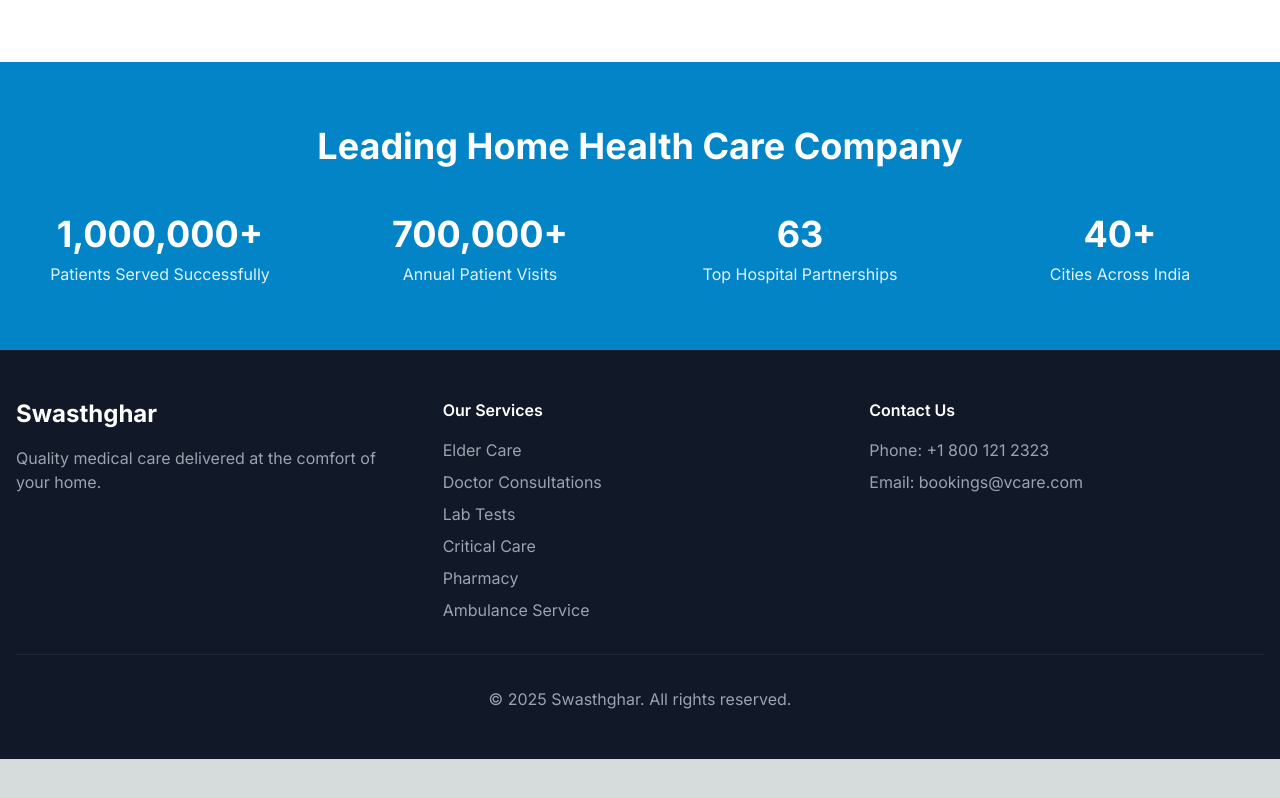
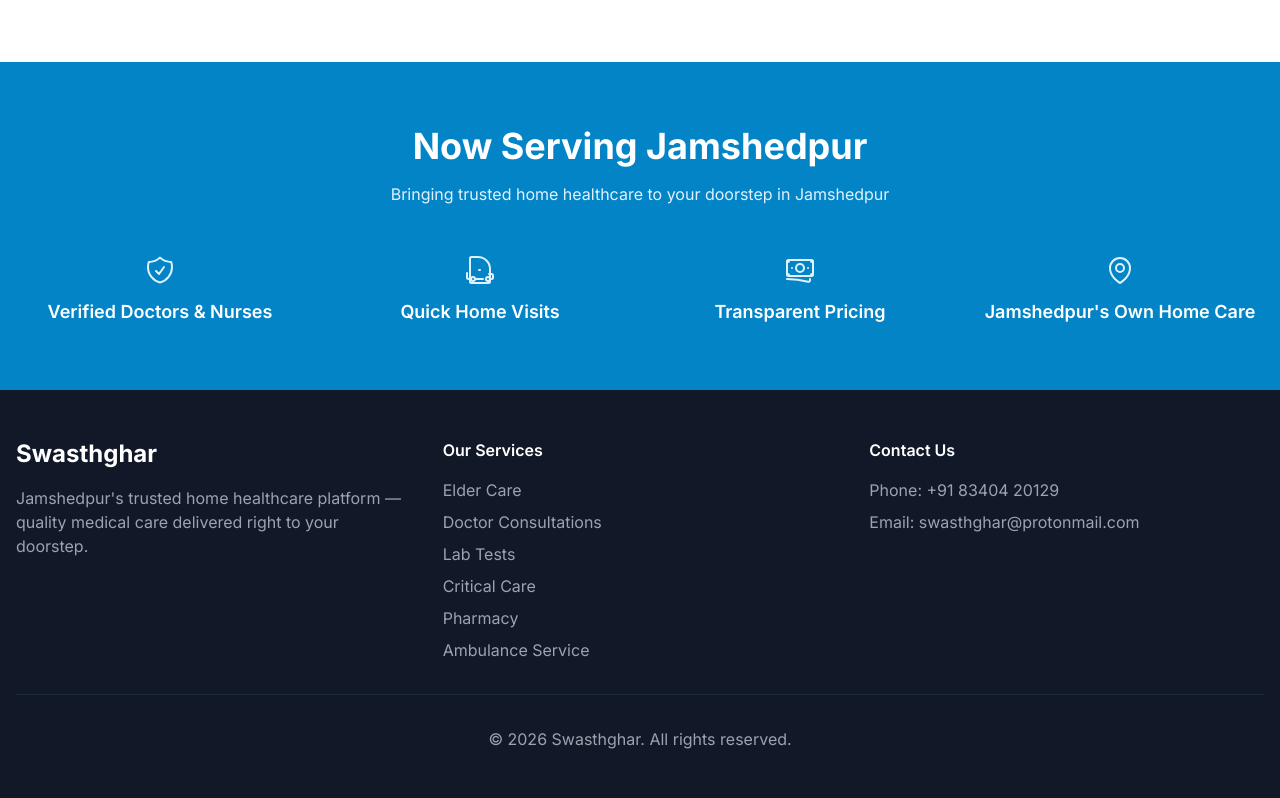
Before and after one commit to mikhilmittal/vcare, a Next.js app: page / in a window 1280 px wide. Shown: the part 1522-2320 px from the top of the page. Before the commit the page ends 2281 px from the top, so only its background shows below. Built offline with nearby package versions, Linux system fonts and the light colour scheme.

Commit message:
Replace fake stats with honest trust badges, update footer contact and tagline

```diff
--- a/components/Footer.tsx
+++ b/components/Footer.tsx
@@ -8,7 +8,7 @@ export default function Footer() {
           <div>
             <h3 className="text-2xl font-bold mb-4">Swasthghar</h3>
             <p className="text-gray-400">
-              Quality medical care delivered at the comfort of your home.
+              Jamshedpur&apos;s trusted home healthcare platform &mdash; quality medical care delivered right to your doorstep.
             </p>
           </div>
 
@@ -26,13 +26,13 @@ export default function Footer() {
 
           <div>
             <h4 className="font-semibold mb-4">Contact Us</h4>
-            <p className="text-gray-400 mb-2">Phone: +1 800 121 2323</p>
-            <p className="text-gray-400 mb-4">Email: bookings@vcare.com</p>
+            <p className="text-gray-400 mb-2">Phone: +91 83404 20129</p>
+            <p className="text-gray-400 mb-4">Email: swasthghar@protonmail.com</p>
           </div>
         </div>
 
         <div className="border-t border-gray-800 pt-8 text-center text-gray-400">
-          <p>&copy; 2025 Swasthghar. All rights reserved.</p>
+          <p>&copy; 2026 Swasthghar. All rights reserved.</p>
         </div>
       </div>
     </footer>
--- a/components/Stats.tsx
+++ b/components/Stats.tsx
@@ -1,22 +1,54 @@
 export default function Stats() {
-  const stats = [
-    { number: "1,000,000+", label: "Patients Served Successfully" },
-    { number: "700,000+", label: "Annual Patient Visits" },
-    { number: "63", label: "Top Hospital Partnerships" },
-    { number: "40+", label: "Cities Across India" },
+  const badges = [
+    {
+      icon: (
+        <svg className="w-8 h-8 mx-auto mb-3 text-primary-100" fill="none" viewBox="0 0 24 24" strokeWidth={1.5} stroke="currentColor">
+          <path strokeLinecap="round" strokeLinejoin="round" d="M9 12.75 11.25 15 15 9.75m-3-7.036A11.959 11.959 0 0 1 3.598 6 11.99 11.99 0 0 0 3 9.749c0 5.592 3.824 10.29 9 11.623 5.176-1.332 9-6.03 9-11.622 0-1.31-.21-2.571-.598-3.751h-.152c-3.196 0-6.1-1.248-8.25-3.285Z" />
+        </svg>
+      ),
+      label: "Verified Doctors & Nurses",
+    },
+    {
+      icon: (
+        <svg className="w-8 h-8 mx-auto mb-3 text-primary-100" fill="none" viewBox="0 0 24 24" strokeWidth={1.5} stroke="currentColor">
+          <path strokeLinecap="round" strokeLinejoin="round" d="M8.25 18.75a1.5 1.5 0 0 1-3 0m3 0a1.5 1.5 0 0 0-3 0m3 0h6m-9 0H3.375a1.125 1.125 0 0 1-1.125-1.125V14.25m17.25 4.5a1.5 1.5 0 0 1-3 0m3 0a1.5 1.5 0 0 0-3 0m3 0h1.125c.621 0 1.125-.504 1.125-1.125v-1.5c0-.621-.504-1.125-1.125-1.125H18.75m-7.5-3H12M10.5 2.25H5.625c-.621 0-1.125.504-1.125 1.125v17.25c0 .621.504 1.125 1.125 1.125h12.75c.621 0 1.125-.504 1.125-1.125V11.25a9 9 0 0 0-9-9Z" />
+        </svg>
+      ),
+      label: "Quick Home Visits",
+    },
+    {
+      icon: (
+        <svg className="w-8 h-8 mx-auto mb-3 text-primary-100" fill="none" viewBox="0 0 24 24" strokeWidth={1.5} stroke="currentColor">
+          <path strokeLinecap="round" strokeLinejoin="round" d="M2.25 18.75a60.07 60.07 0 0 1 15.797 2.101c.727.198 1.453-.342 1.453-1.096V18.75M3.75 4.5v.75A.75.75 0 0 1 3 6h-.75m0 0v-.375c0-.621.504-1.125 1.125-1.125H20.25M2.25 6v9m18-10.5v.75c0 .414.336.75.75.75h.75m-1.5-1.5h.375c.621 0 1.125.504 1.125 1.125v9.75c0 .621-.504 1.125-1.125 1.125h-.375m1.5-1.5H21a.75.75 0 0 0-.75.75v.75m0 0H3.75m0 0h-.375a1.125 1.125 0 0 1-1.125-1.125V15m1.5 1.5v-.75A.75.75 0 0 0 3 15h-.75M15 10.5a3 3 0 1 1-6 0 3 3 0 0 1 6 0Zm3 0h.008v.008H18V10.5Zm-12 0h.008v.008H6V10.5Z" />
+        </svg>
+      ),
+      label: "Transparent Pricing",
+    },
+    {
+      icon: (
+        <svg className="w-8 h-8 mx-auto mb-3 text-primary-100" fill="none" viewBox="0 0 24 24" strokeWidth={1.5} stroke="currentColor">
+          <path strokeLinecap="round" strokeLinejoin="round" d="M15 10.5a3 3 0 1 1-6 0 3 3 0 0 1 6 0Z" />
+          <path strokeLinecap="round" strokeLinejoin="round" d="M19.5 10.5c0 7.142-7.5 11.25-7.5 11.25S4.5 17.642 4.5 10.5a7.5 7.5 0 1 1 15 0Z" />
+        </svg>
+      ),
+      label: "Jamshedpur's Own Home Care",
+    },
   ];
 
   return (
     <section id="about" className="py-16 px-4 bg-primary-600 text-white">
       <div className="max-w-7xl mx-auto">
-        <h2 className="text-3xl md:text-4xl font-bold text-center mb-12">
-          Leading Home Health Care Company
+        <h2 className="text-3xl md:text-4xl font-bold text-center mb-4">
+          Now Serving Jamshedpur
         </h2>
+        <p className="text-primary-100 text-center mb-12 max-w-2xl mx-auto">
+          Bringing trusted home healthcare to your doorstep in Jamshedpur
+        </p>
         <div className="grid grid-cols-2 md:grid-cols-4 gap-8">
-          {stats.map((stat, index) => (
+          {badges.map((badge, index) => (
             <div key={index} className="text-center">
-              <div className="text-3xl md:text-4xl font-bold mb-2">{stat.number}</div>
-              <div className="text-primary-100">{stat.label}</div>
+              {badge.icon}
+              <div className="text-lg font-semibold">{badge.label}</div>
             </div>
           ))}
         </div>
```
